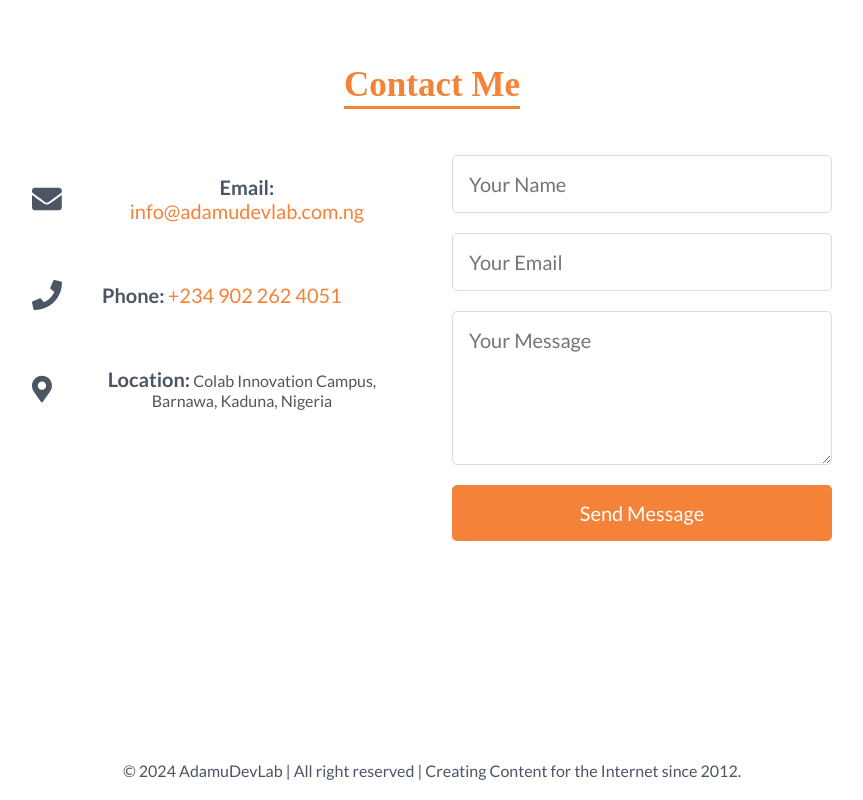
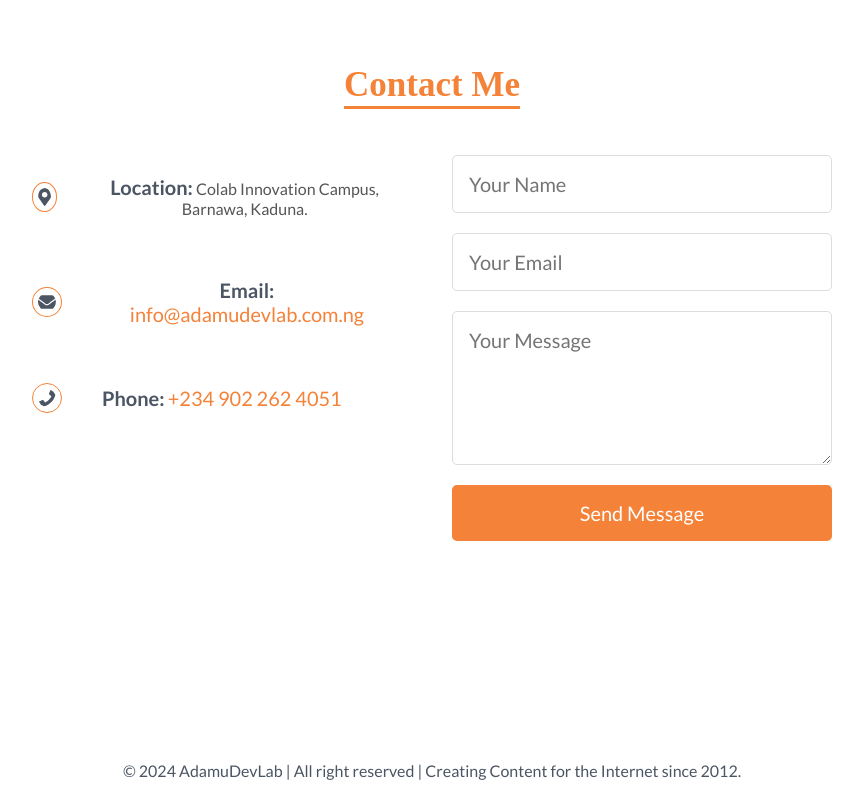
Before and after one commit to adamulab/portfolio, a React (Vite) app: page / in a window 1280 px wide. Shown: the part 6387-7187 px from the top of the page, without its empty margins (208-1071 px from the left). Built offline with nearby package versions, Linux system fonts and the light colour scheme; a web font is replaced by a local one.

Commit message:
complete review and contact component, next responsiveness-update

```diff
--- a/src/components/footer/Footer.jsx
+++ b/src/components/footer/Footer.jsx
@@ -49,6 +49,13 @@
         <div className="contact-container">
           <div className="contact-info">
             <div className="contact-item">
+              <FaMapMarkerAlt className="contact-icon" />
+              <p>
+                <strong>Location:</strong> Colab Innovation Campus, Barnawa,
+                Kaduna.
+              </p>
+            </div>
+            <div className="contact-item">
               <FaEnvelope className="contact-icon" />
               <p>
                 <strong>Email:</strong>{" "}
@@ -62,13 +69,6 @@
               <p>
                 <strong>Phone:</strong>{" "}
                 <a href="tel:+2349022624051">+234 902 262 4051</a>
-              </p>
-            </div>
-            <div className="contact-item">
-              <FaMapMarkerAlt className="contact-icon" />
-              <p>
-                <strong>Location:</strong> Colab Innovation Campus, Barnawa,
-                Kaduna, Nigeria
               </p>
             </div>
           </div>
--- a/src/components/footer/Footer.scss
+++ b/src/components/footer/Footer.scss
@@ -22,8 +22,11 @@
 
         .contact-icon {
           font-size: 1.5rem;
-          color: #0078d7;
+          color: var(--secondary-color);
           margin-right: 1rem;
+          border: 1px solid var(--secondary-color);
+          padding: 5px;
+          border-radius: 50%;
         }
 
         p {
```
